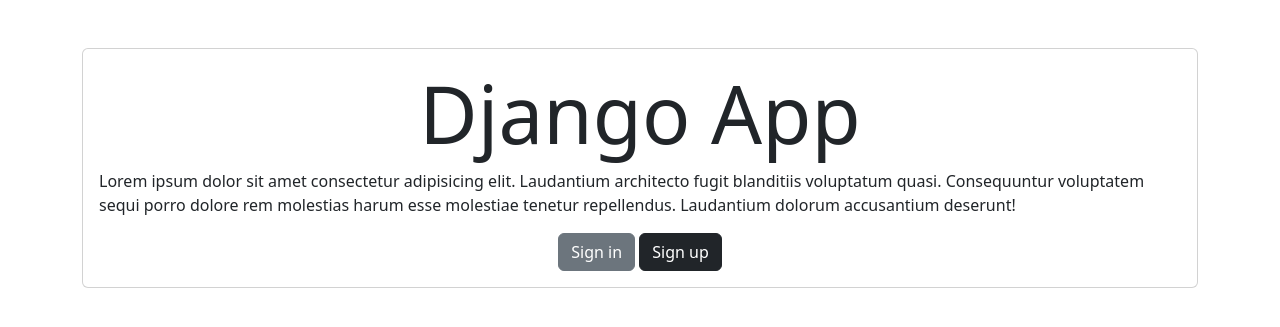
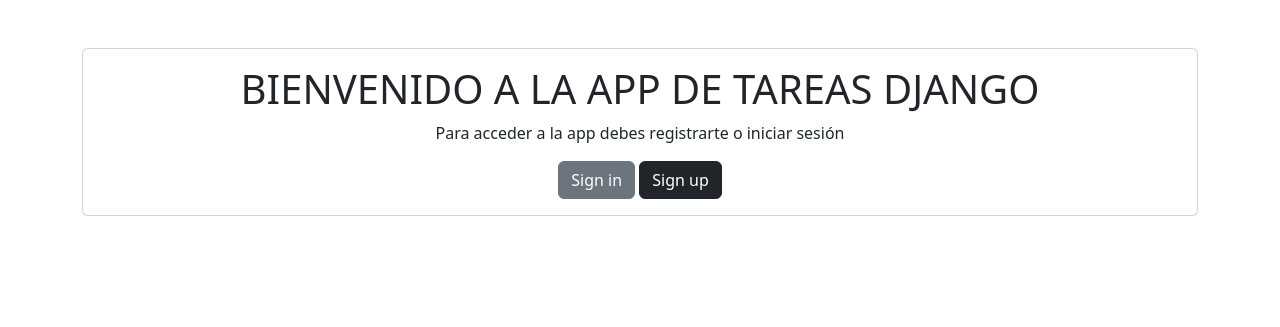
Before and after one commit to anonimus247/django-crud-auth, a Django app: page / in a window 1280 px wide. Shown: the part 72-399 px from the top of the page. Run offline with Django 5.2, Linux system fonts and the light colour scheme.

Commit message:
Update home.html

```diff
--- a/tasks/templates/home.html
+++ b/tasks/templates/home.html
@@ -4,9 +4,15 @@
 
 <main class="container py-5">
     <section class="card card-body">
+        {% if user.is_authenticated %}
+
         <h1 class="display-1 text-center">Django App</h1>
         <p>Lorem ipsum dolor sit amet consectetur adipisicing elit. Laudantium architecto fugit blanditiis voluptatum quasi. Consequuntur voluptatem sequi porro dolore rem molestias harum esse molestiae tenetur repellendus. Laudantium dolorum accusantium deserunt!</p>
 
+        {% else %}
+
+        <h1 class="text-center">BIENVENIDO A LA APP DE TAREAS DJANGO</h1>
+        <p class="text-center">Para acceder a la app debes registrarte o iniciar sesión</p>
         <div class="text-center">
             <a class="btn btn-secondary" href="/signin/">
                 Sign in
@@ -15,8 +21,8 @@
                 Sign up
             </a>
         </div>
+        {% endif %}
     </section>
 </main>
 
-
 {% endblock %}
```
